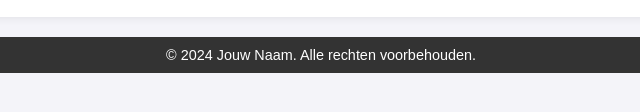
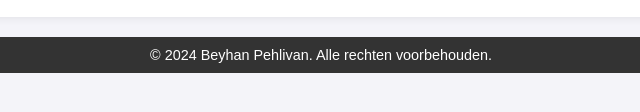
Before and after one commit to Beyhanim/cvbeyhan, a plain HTML site: page index.html in a window 1280 px wide. Shown: the part 580-692 px from the top of the page, 319-959 px from the left. Drawn offline with Linux system fonts and the light colour scheme.

Commit message:
Update index.html

```diff
--- a/index.html
+++ b/index.html
@@ -23,7 +23,7 @@
         </p>
     </main>
     <footer>
-        &copy; 2024 Jouw Naam. Alle rechten voorbehouden.
+        &copy; 2024 Beyhan Pehlivan. Alle rechten voorbehouden.
     </footer>
 </body>
 </html>
```
